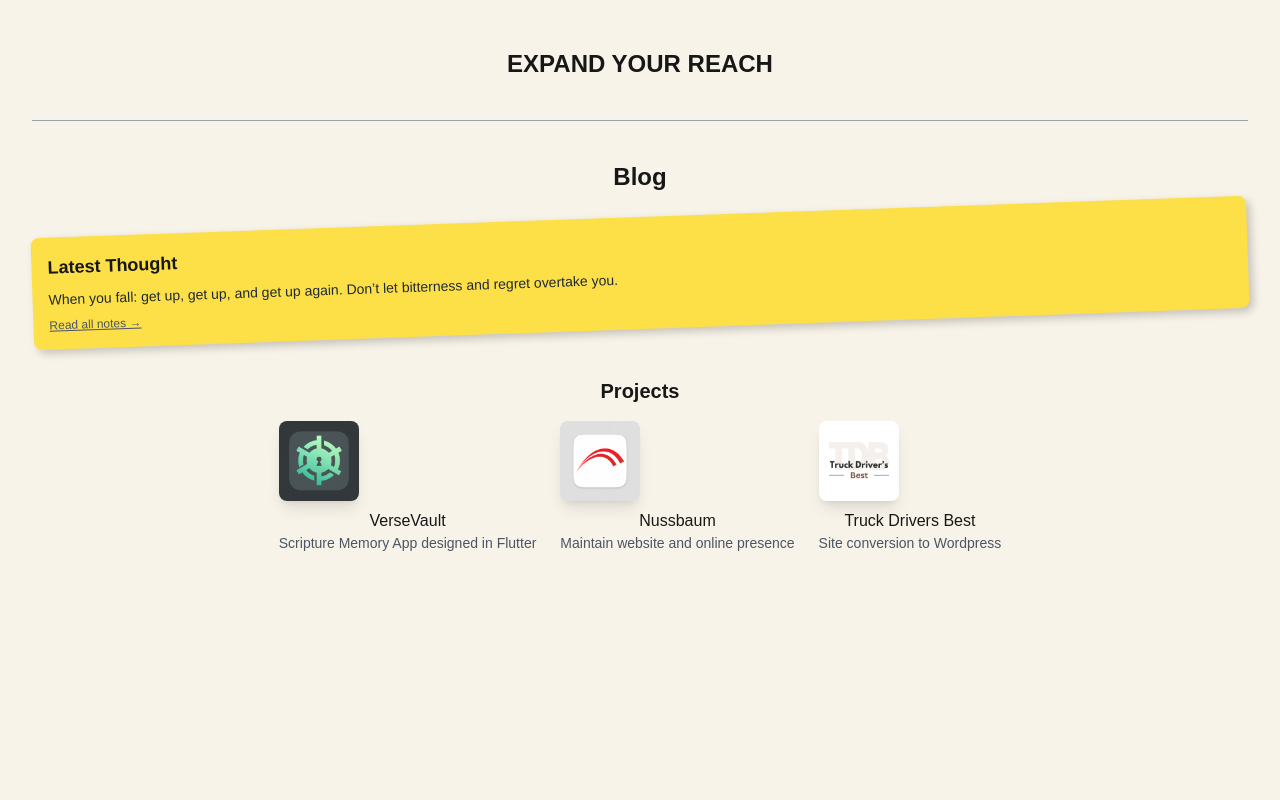
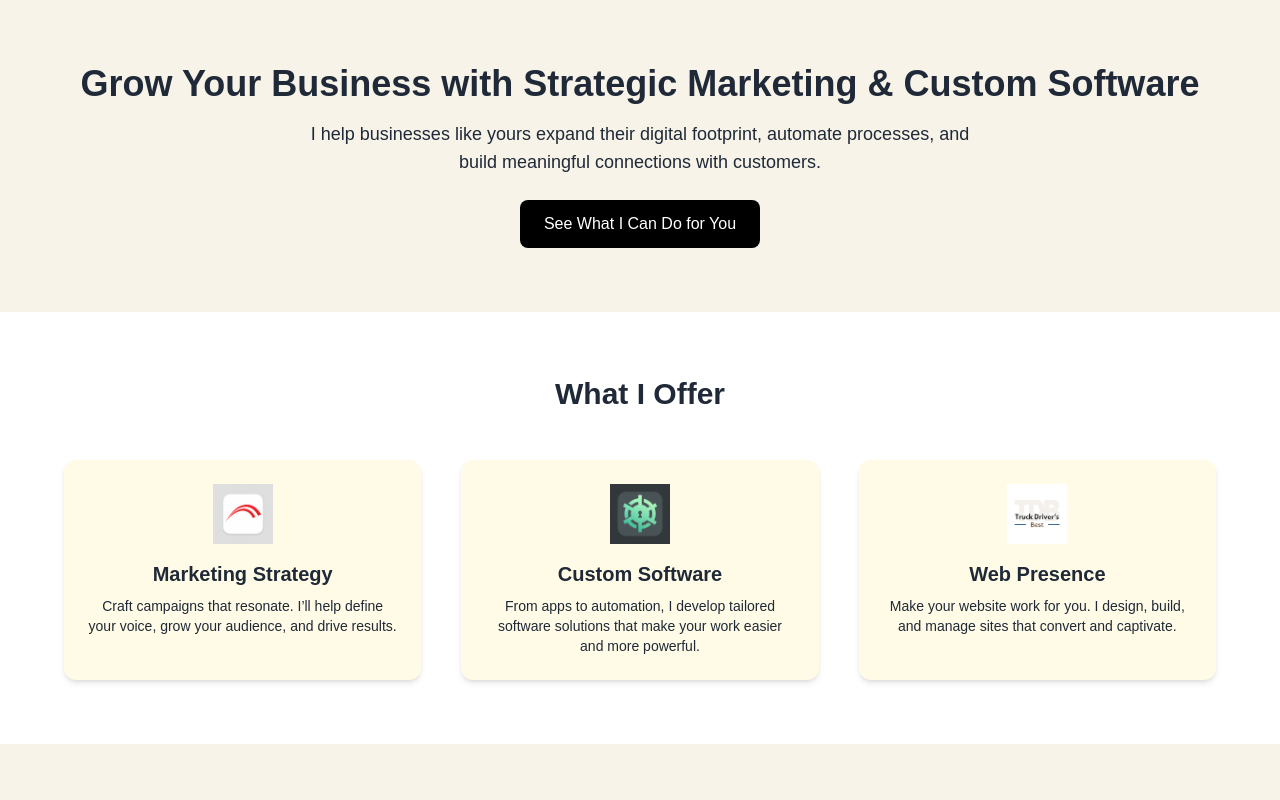
Before and after one commit to Dayton-His-Glory-Alone/daytonr-personalsite, a Next.js app: page / in a window 1280 px wide. Shown: the top 800 px of the page. Built offline with nearby package versions, Linux system fonts and the light colour scheme.

Commit message:
Update page.tsx

```diff
--- a/app/page.tsx
+++ b/app/page.tsx
@@ -3,72 +3,76 @@ import Link from "next/link";
 
 export default function Home() {
   return (
-    <div className="min-h-screen p-8 bg-[#f7f3e9]">
-      <header className="text-center mb-10">
-        <h1 className="text-2xl font-bold mt-4">EXPAND YOUR REACH</h1>
-      </header>
+    <div className="min-h-screen bg-[#f7f3e9] text-gray-800">
+      {/* Hero Section */}
+      <section className="text-center py-16 px-6">
+        <h1 className="text-4xl font-bold mb-4">Grow Your Business with Strategic Marketing & Custom Software</h1>
+        <p className="text-lg max-w-2xl mx-auto">
+          I help businesses like yours expand their digital footprint, automate processes, and build meaningful connections with customers.
+        </p>
+        <Link href="#services" className="inline-block mt-6 bg-black text-white px-6 py-3 rounded-lg hover:bg-gray-800 transition">
+          See What I Can Do for You
+        </Link>
+      </section>
 
-      <hr className="mb-10 border-gray-400" />
+      {/* Services / Projects */}
+      <section id="services" className="py-16 px-8 bg-white">
+        <h2 className="text-3xl font-semibold text-center mb-12">What I Offer</h2>
+        <div className="grid grid-cols-1 sm:grid-cols-2 lg:grid-cols-3 gap-10 max-w-6xl mx-auto">
+          {[
+            {
+              title: "Marketing Strategy",
+              desc: "Craft campaigns that resonate. I’ll help define your voice, grow your audience, and drive results.",
+              icon: "/appicon3.png",
+              href: "https://www.nussbaum.com",
+            },
+            {
+              title: "Custom Software",
+              desc: "From apps to automation, I develop tailored software solutions that make your work easier and more powerful.",
+              icon: "/appicon.png",
+              href: "https://www.myversevault.com",
+            },
+            {
+              title: "Web Presence",
+              desc: "Make your website work for you. I design, build, and manage sites that convert and captivate.",
+              icon: "/appicon2.png",
+              href: "https://www.truckdriversbest.com",
+            },
+          ].map((service) => (
+            <a
+              key={service.title}
+              href={service.href}
+              className="bg-[#fffbe6] p-6 rounded-xl shadow-md hover:shadow-xl transition duration-300"
+            >
+              <Image src={service.icon} alt={service.title} width={60} height={60} className="mb-4 mx-auto" />
+              <h3 className="text-xl font-bold text-center mb-2">{service.title}</h3>
+              <p className="text-sm text-center">{service.desc}</p>
+            </a>
+          ))}
+        </div>
+      </section>
 
-      <header className="text-center mb-6">
-        <h1 className="text-2xl font-bold mt-4">Blog</h1>
-      </header>
-
-      <main className="grid grid-cols-1 sm:grid-cols-1 lg:grid-cols-1 gap-6 mb-12">
+      {/* Blog Section */}
+      <section className="text-center py-16 px-6">
+        <h2 className="text-3xl font-semibold mb-8">Latest Thought</h2>
         <Link href="/blog">
-          <div
-            className="cursor-pointer bg-yellow-300 shadow-md p-4 rounded-lg transform rotate-[-2deg] hover:rotate-0 transition-transform"
-            style={{
-              boxShadow: "4px 4px 8px rgba(0, 0, 0, 0.2)",
-            }}
-          >
-            <h2 className="text-lg font-semibold mb-2">Latest Thought</h2>
-            <p className="text-sm text-gray-800">
-              When you fall: get up, get up, and get up again. Don&rsquo;t let bitterness and regret overtake you.
+          <div className="cursor-pointer inline-block bg-yellow-300 p-6 rounded-lg shadow-md transform rotate-[-2deg] hover:rotate-0 transition-transform max-w-md">
+            <h3 className="text-lg font-bold mb-2">Falling</h3>
+            <p className="text-sm">
+              When you fall: get up, get up, and get up again. Don’t let bitterness and regret overtake you.
             </p>
-            <p className="mt-2 text-xs text-gray-600 underline">Read all notes →</p>
+            <p className="mt-3 text-xs underline text-gray-700">Read all notes →</p>
           </div>
         </Link>
-      </main>
+      </section>
 
-      <footer className="text-center mt-10">
-        <h2 className="text-xl font-semibold mb-4">Projects</h2>
-        <div className="flex flex-wrap justify-center items-center gap-6">
-          {[
-            {
-              href: "https://www.myversevault.com",
-              src: "/appicon.png",
-              title: "VerseVault",
-              desc: "Scripture Memory App designed in Flutter",
-            },
-            {
-              href: "https://www.nussbaum.com",
-              src: "/appicon3.png",
-              title: "Nussbaum",
-              desc: "Maintain website and online presence",
-            },
-            {
-              href: "https://www.truckdriversbest.com",
-              src: "/appicon2.png",
-              title: "Truck Drivers Best",
-              desc: "Site conversion to Wordpress",
-            },
-          ].map((project) => (
-            <div className="text-center" key={project.title}>
-              <a href={project.href}>
-                <Image
-                  src={project.src}
-                  alt={project.title}
-                  width={80}
-                  height={80}
-                  className="rounded-lg shadow-lg"
-                />
-              </a>
-              <p className="mt-2 font-medium">{project.title}</p>
-              <p className="text-sm text-gray-600">{project.desc}</p>
-            </div>
-          ))}
-        </div>
+      {/* Footer */}
+      <footer className="text-center py-10 px-6 bg-[#f0ede6]">
+        <p className="text-sm">Ready to take your brand further?</p>
+        <a href="mailto:youremail@example.com" className="text-lg font-medium underline hover:text-black">
+          Let’s Connect
+        </a>
+        <p className="mt-4 text-xs text-gray-500">© {new Date().getFullYear()} Your Name. All rights reserved.</p>
       </footer>
     </div>
   );
```
